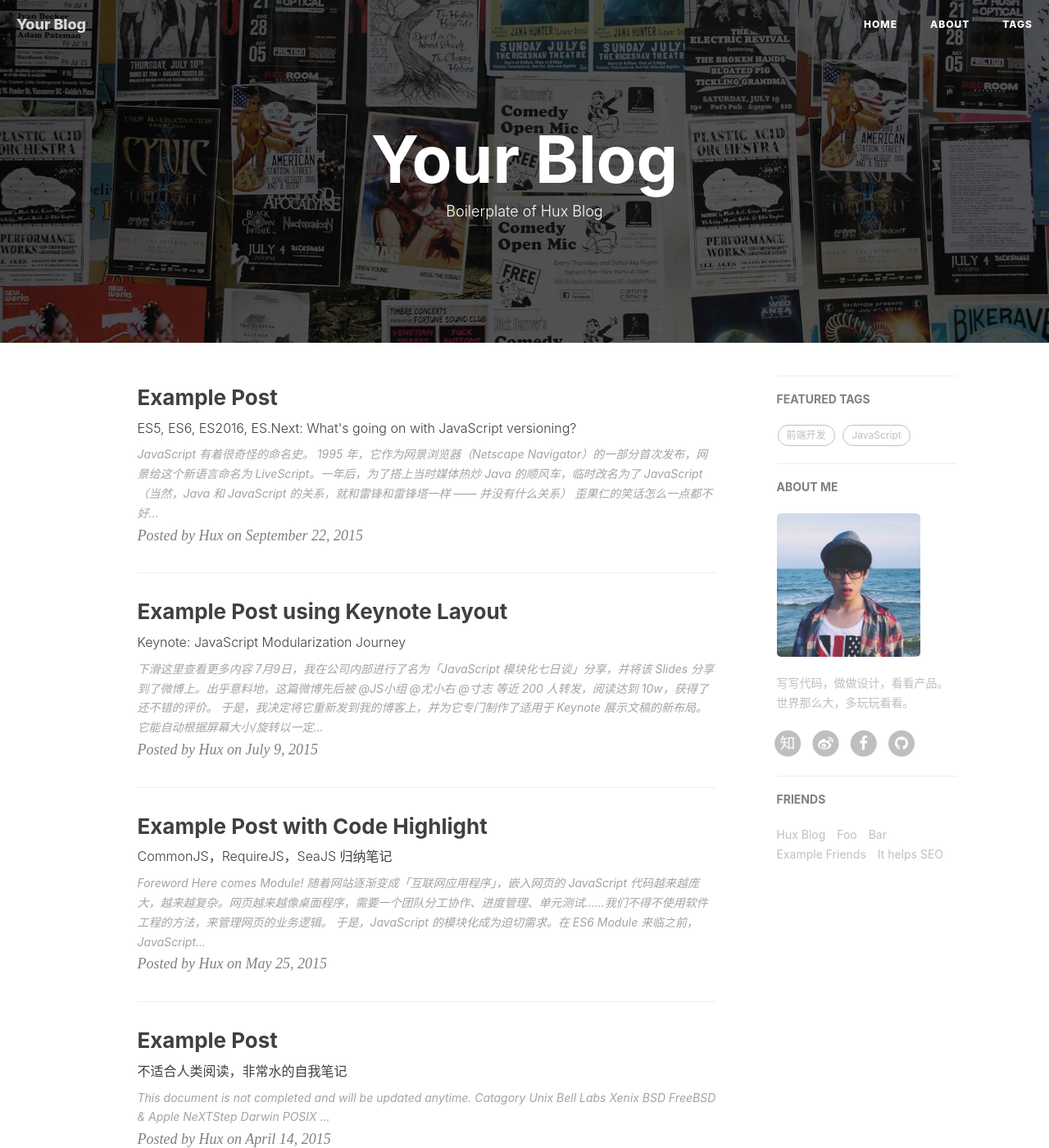
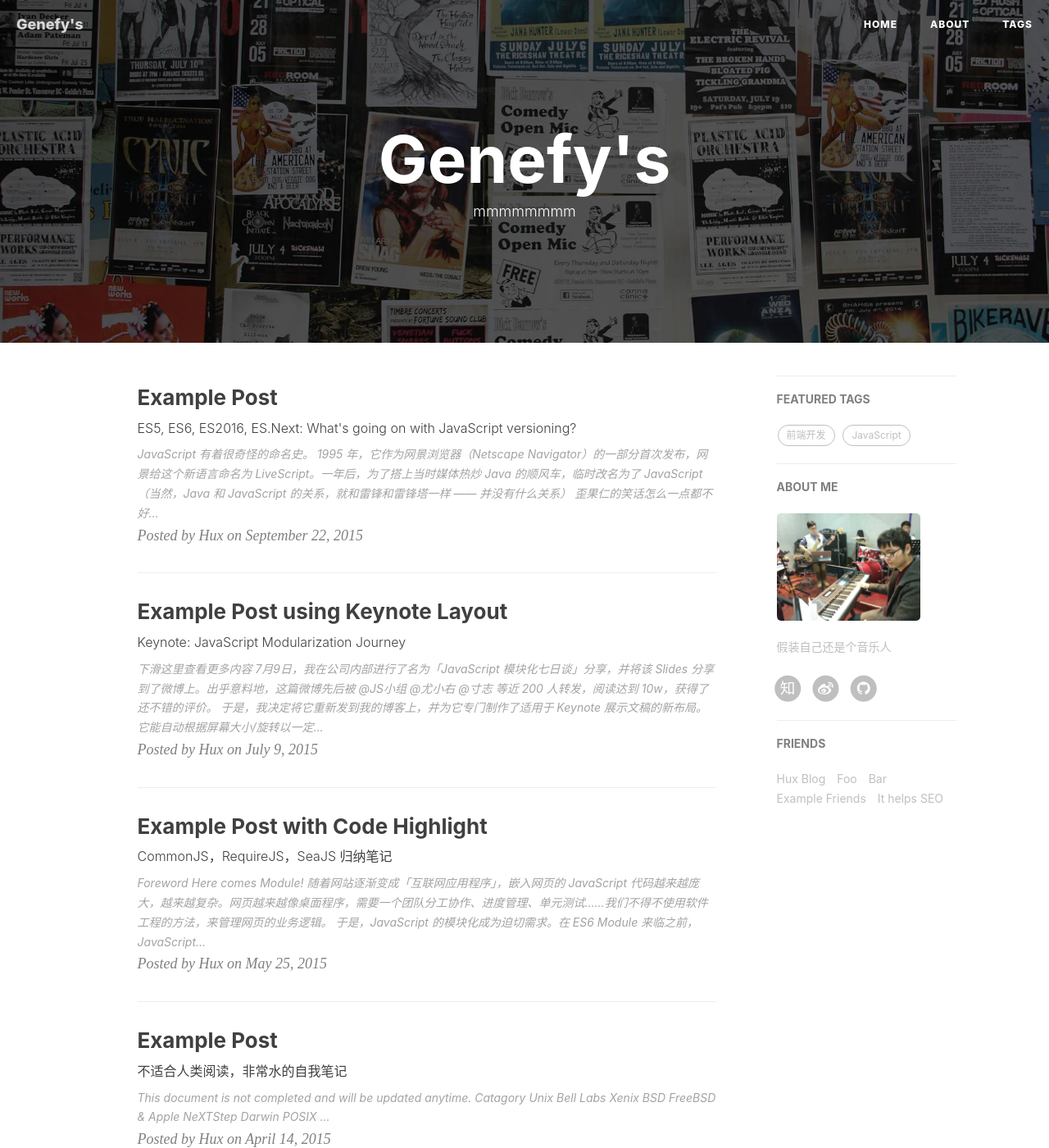
Before and after one commit to troyeagle/troyeagle.github.io, a Jekyll site: the page built from index.html, in a window 1280 px wide and 1400 px high. Shown: the whole window at 82% size. Built offline with Jekyll 4.4.1, drawn with Linux system fonts in a browser that asks for light colours; nearby versions of some CDN libraries; the list of posts is cut into pages by our own code; comment, search, counter and statistics services are not loaded; some of the changed text lies outside the part shown.

Commit message:
personalize

```diff
--- a/_config.yml
+++ b/_config.yml
@@ -1,9 +1,10 @@
 # Site settings
-title: Your Blog
-SEOTitle: 你的博客 | Your Blog
+title: Genefy's
+subtitle: 这个人很勤快，他还是什么都没留下
+SEOTitle: troyeagle的博客 | Troyeagle's Blog
 header-img: img/home-bg.jpg
 email: troyeagle@sina.com
-description: ""
+description: "aaaaa"
 keyword: ""
 url: "http://troyeagle.github.io"              # your host, for absolute URL
 baseurl: ""         # for example, '/blog' if your blog hosted on 'host/blog'
@@ -12,11 +13,11 @@ baseurl: ""         # for example, '/blog' if your blog hosted on 'host/blog'
 
 # SNS settings
 RSS: false
-weibo_username:     huxpro
-zhihu_username:     huxpro
+weibo_username:     troyeagle
+zhihu_username:     troyeagle
 github_username:    troyeagle
 #twitter_username:  huxpro
-facebook_username:  huxpro
+#facebook_username:  huxpro
 
 
 
@@ -50,9 +51,9 @@ kramdown:
 #disqus_username: _your_disqus_short_name_
 
 # Duoshuo settings
-duoshuo_username: huxblog
+# duoshuo_username: huxblog
 # Share component is depend on Comment so we can NOT use share only.
-duoshuo_share: true                     # set to false if you want to use Comment without Sharing
+# duoshuo_share: false                     # set to false if you want to use Comment without Sharing
 
 
 
@@ -62,14 +63,14 @@ duoshuo_share: true                     # set to false if you want to use Commen
 ba_track_id: 4cc1f2d8f3067386cc5cdb626a202900
 # Google Analytics
 ga_track_id: 'UA-49627206-1'            # Format: UA-xxxxxx-xx
-ga_domain: huangxuan.me
+ga_domain: genefy.top
 
 
 
 # Sidebar settings
 sidebar: true                           # whether or not using Sidebar.
-sidebar-about-description: "写写代码，做做设计，看看产品。世界那么大，多玩玩看看。"
-sidebar-avatar: /img/avatar-hux.jpg      # use absolute URL, seeing it's used in both `/` and `/about/`
+sidebar-about-description: "假装自己还是个音乐人"
+sidebar-avatar: /img/band-portrait.jpg      # use absolute URL, seeing it's used in both `/` and `/about/`
 
 
 
--- a/index.html
+++ b/index.html
@@ -1,6 +1,6 @@
 ---
 layout: page
-description: "Boilerplate of Hux Blog"
+description: "mmmmmmmm"
 ---
 
 {% for post in paginator.posts %}
```
Also changed, not shown: img/avatar-hux.jpg (deleted), img/band-portrait.jpg (added), img/icon_wechat.png (deleted).
